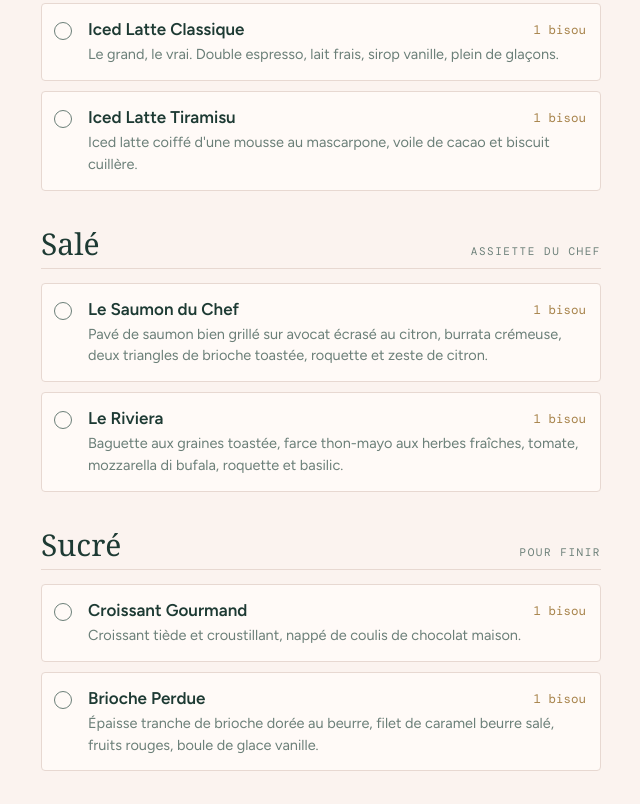
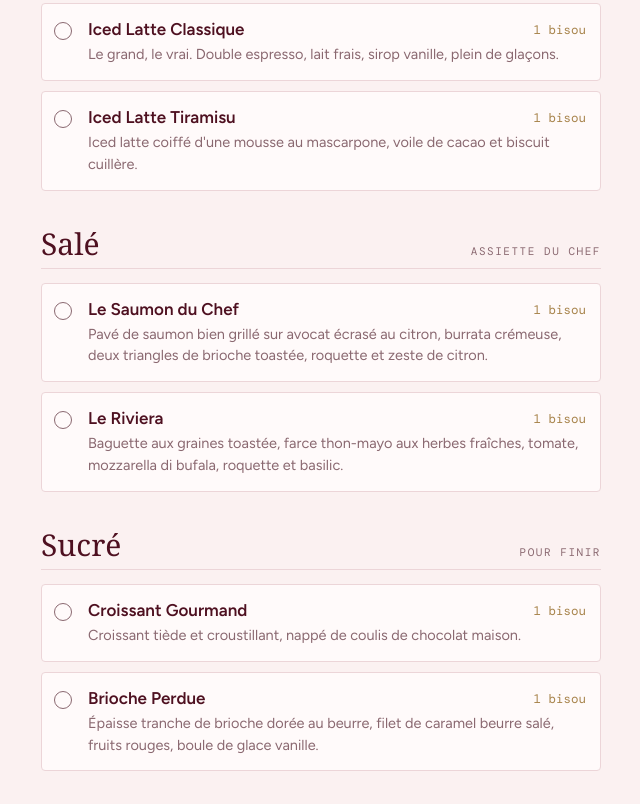
Before and after one commit to Sam-git50/brunch-secret, a plain HTML site: page index.html in a window 1280 px wide. Shown: the part 744-1548 px from the top of the page, without its empty margins (319-959 px from the left). Drawn offline with nearby package versions, Linux system fonts and the light colour scheme; a web font is replaced by a local one.

Commit message:
Passe la carte en rouge bordeaux
Co-Authored-By: Claude Opus 5.5 <noreply@anthropic.com>

```diff
--- a/index.html
+++ b/index.html
@@ -11,27 +11,27 @@
 <style>
 /* Layout: une carte de restaurant étroite, centrée, quatre services empilés, puis le bon de commande. */
 :root {
-  --paper: #fbf3ef;
-  --card: #fffaf7;
-  --ink: #1d3a33;
-  --muted: #6b7f78;
-  --rose: #b8485f;
+  --paper: #fbf1f1;
+  --card: #fffafa;
+  --ink: #4e1020;
+  --muted: #8a6870;
+  --rose: #8c1d35;
   --gold: #a8844c;
-  --line: #e7d8d1;
-  --sel: #f6e1e4;
+  --line: #ecd5d8;
+  --sel: #f6e0e4;
   --display: "Italiana", "Didot", "Bodoni 72", Georgia, serif;
   --body: "Figtree", system-ui, -apple-system, sans-serif;
   --mono: "DM Mono", ui-monospace, Menlo, monospace;
 }
 @media (prefers-color-scheme: dark) {
   :root:not([data-theme="light"]) {
-    --paper: #10201c; --card: #172b26; --ink: #f2e8e3; --muted: #9db0a9;
-    --rose: #e58a9c; --gold: #d2b07a; --line: #2c443d; --sel: #2d2a2e; color-scheme: dark;
+    --paper: #240b12; --card: #34141d; --ink: #f8e9eb; --muted: #c8a3aa;
+    --rose: #e3899a; --gold: #d8b77f; --line: #4d2430; --sel: #4a1b27; color-scheme: dark;
   }
 }
 :root[data-theme="dark"] {
-  --paper: #10201c; --card: #172b26; --ink: #f2e8e3; --muted: #9db0a9;
-  --rose: #e58a9c; --gold: #d2b07a; --line: #2c443d; --sel: #2d2a2e; color-scheme: dark;
+  --paper: #240b12; --card: #34141d; --ink: #f8e9eb; --muted: #c8a3aa;
+  --rose: #e3899a; --gold: #d8b77f; --line: #4d2430; --sel: #4a1b27; color-scheme: dark;
 }
 * { box-sizing: border-box; }
 body {
```
